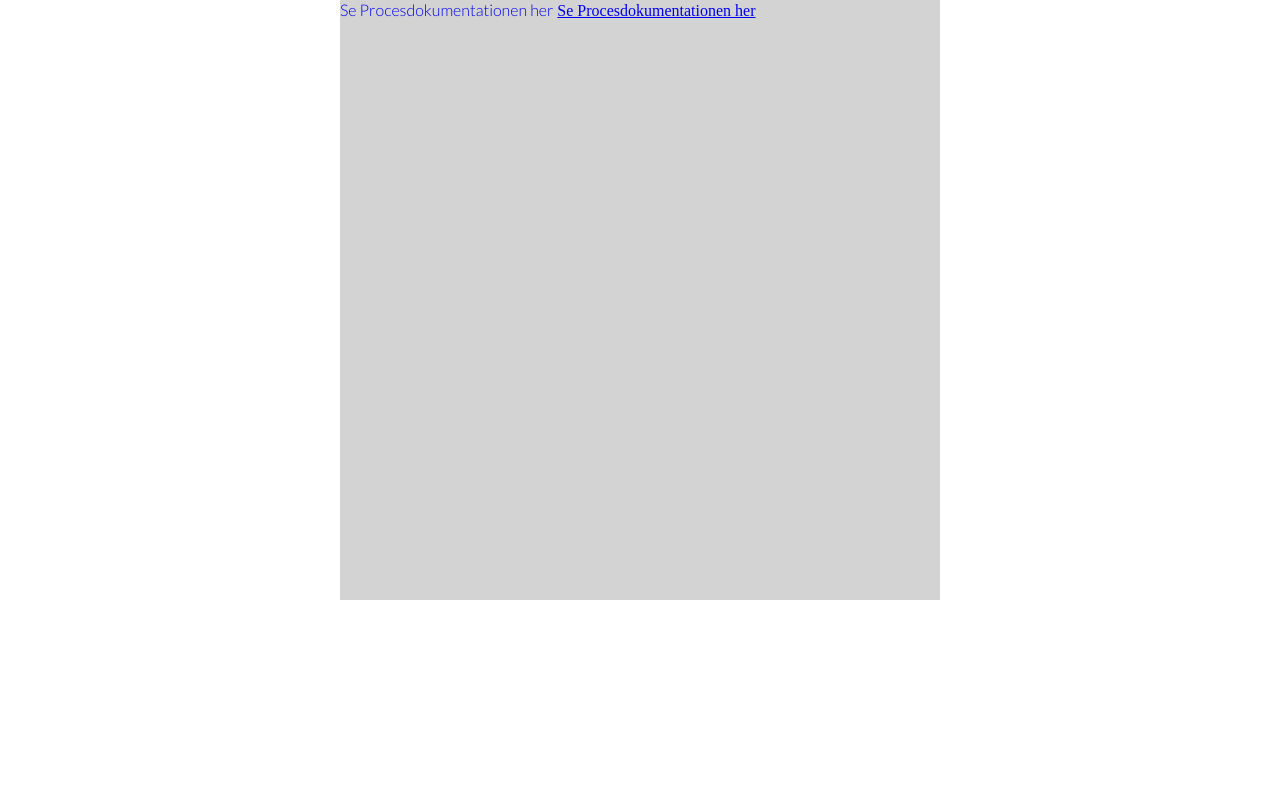
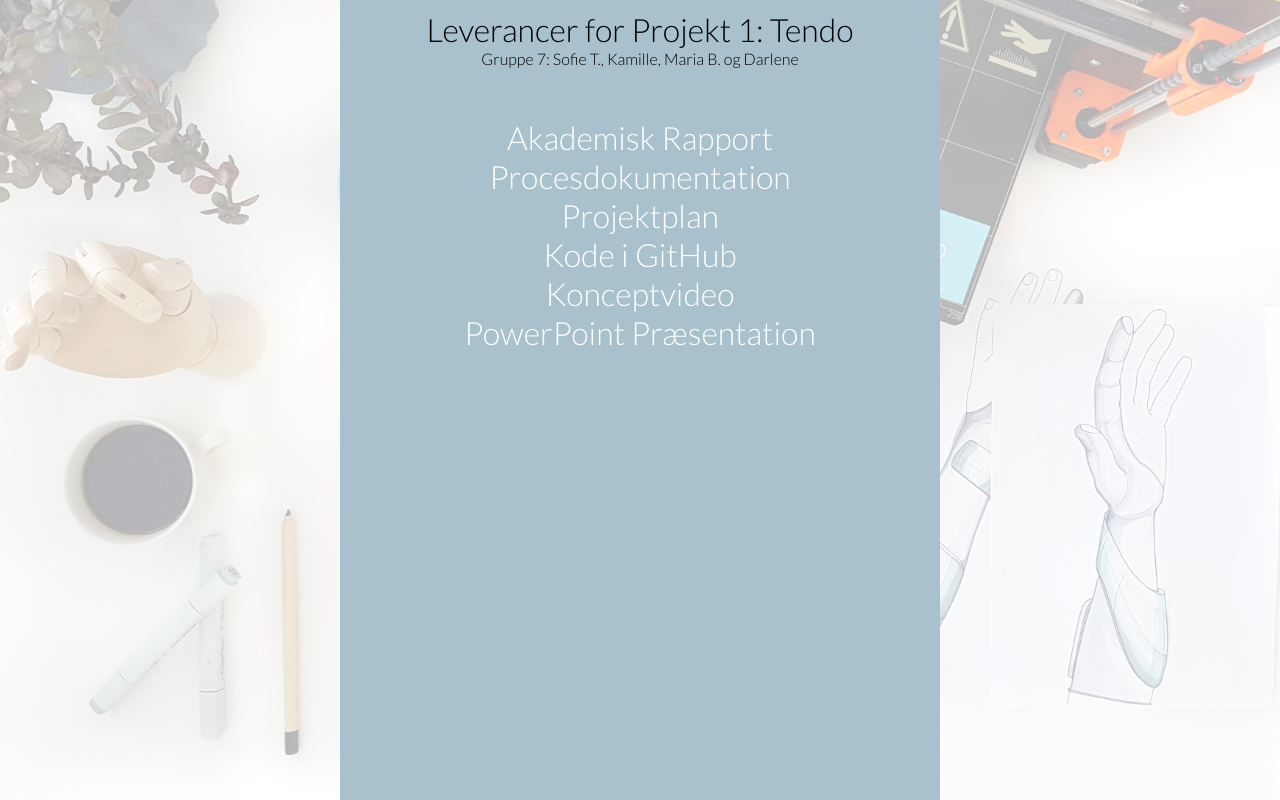
Before and after one commit to darlenedilla/CollaborationTest, a plain HTML site: page Deliveries/deliverySite.html in a window 1280 px wide. Drawn offline with Linux system fonts and the light colour scheme.

Commit message:
Deliveries
Tilføjet css og dokumenter

```diff
--- a/Deliveries/deliverySite.html
+++ b/Deliveries/deliverySite.html
@@ -3,22 +3,24 @@
 <head>
     <meta charset="utf-8" />
     <meta http-equiv="X-UA-Compatible" content="IE=edge">
-    <title>Page Title</title>
+    <title>Deliveries for Tendo Project</title>
     <meta name="viewport" content="width=device-width, initial-scale=1">
     <link rel="stylesheet" type="text/css" media="screen" href="deliveryStyle.css" />
-    <script src="main.js"></script>
 </head>
 <body>
-
-        <section id="deliverySheet">
-
-            <a id="procesdocumentation" href="../documents/Procesdokumentation.pdf"
-            target="_blank" >Se Procesdokumentationen her</a>
-
-            <a id="projektplan" href="../documents/Projektplan.pdf"
-            target="_blank" >Se Procesdokumentationen her</a>
-
-
-        </section>
+        <div class="background">
+            <section id="deliverySheet">
+                <h1>Leverancer for Projekt 1: Tendo</h1>
+                <h3>Gruppe 7: Sofie T., Kamille, Maria B. og Darlene</h3>
+                <ul id="deliveryList">
+                    <li><a class="delivery" href="../documents/Rapport.pdf" target="_blank" >Akademisk Rapport</a></li>
+                    <li><a class="delivery" href="../documents/Procesdokumentation.pdf" target="_blank" >Procesdokumentation</a></li>
+                    <li><a class="delivery" href="../documents/Projektplan.pdf" target="_blank" >Projektplan</a></li>
+                    <li><a class="delivery" href="https://github.com/darlenedilla/TENDO" target="_blank" >Kode i GitHub</a></li>
+                    <li><a class="delivery" href="..documents/Konceptvideo.mp4" target="_blank" >Konceptvideo</a></li>
+                    <li><a class="delivery" href="..documents/Præsentation.ppt" target="_blank" >PowerPoint Præsentation</a></li>
+                </ul>
+            </section>
+        </div>
 </body>
 </html>
--- a/Deliveries/deliveryStyle.css
+++ b/Deliveries/deliveryStyle.css
@@ -6,16 +6,59 @@
 }
 
 
+.background {
+    display: block;
+    position: relative;
+    background:rgba(255,255,255, 0.7);
+    height: 100vh;
+}
+
+.background::after{
+    content: "";
+    background:#FFFFFF url("../images/tendoSketches.jpg")no-repeat;
+    background-position: center;
+    background-size: cover;
+    top: 0;
+    left: 0;
+    bottom: 0;
+    right: 0;
+    position: absolute;
+    z-index: -1;
+}
+
 #deliverySheet{
     width: 600px;
-    height: 600px;
-    background-color: lightgrey;
+    height: 100vh;
+    background-color:#a9c1cd;
     margin: auto;
+    text-align: center;
 }
 
-#procesdocumentation{
-    text-decoration: none;
+#deliverySheet h1{
+    font-family: 'Lato', sans-serif;
+    font-weight: 300;
+    font-size: 2em;
+    padding-top: 10px;
+}
+
+#deliverySheet h3{
     font-family: 'Lato', sans-serif;
     font-weight: 300;
     font-size: 1em;
 }
+
+
+#deliveryList{
+    list-style-type: none;
+    margin: auto;
+    width: 400px;
+    margin-top: 50px;
+}
+
+.delivery{
+    text-decoration: none;
+    font-family: 'Lato', sans-serif;
+    font-weight: 300;
+    font-size: 2em;
+    color: #ffffff;
+}
--- a/style.css
+++ b/style.css
@@ -88,7 +88,6 @@ nav{
     top: 0;
     right: 0;
     height: 70px;
-    z-index: 2;
 }
 
 .soMeContainer ul{
@@ -108,6 +107,7 @@ nav{
     margin-right: 20px;
     color: #ffffff;
     display: inline;
+    z-index: 10;
 }
 
 
```
Also changed, not shown: images/tendoSketches.jpg (added), 1 other file.
